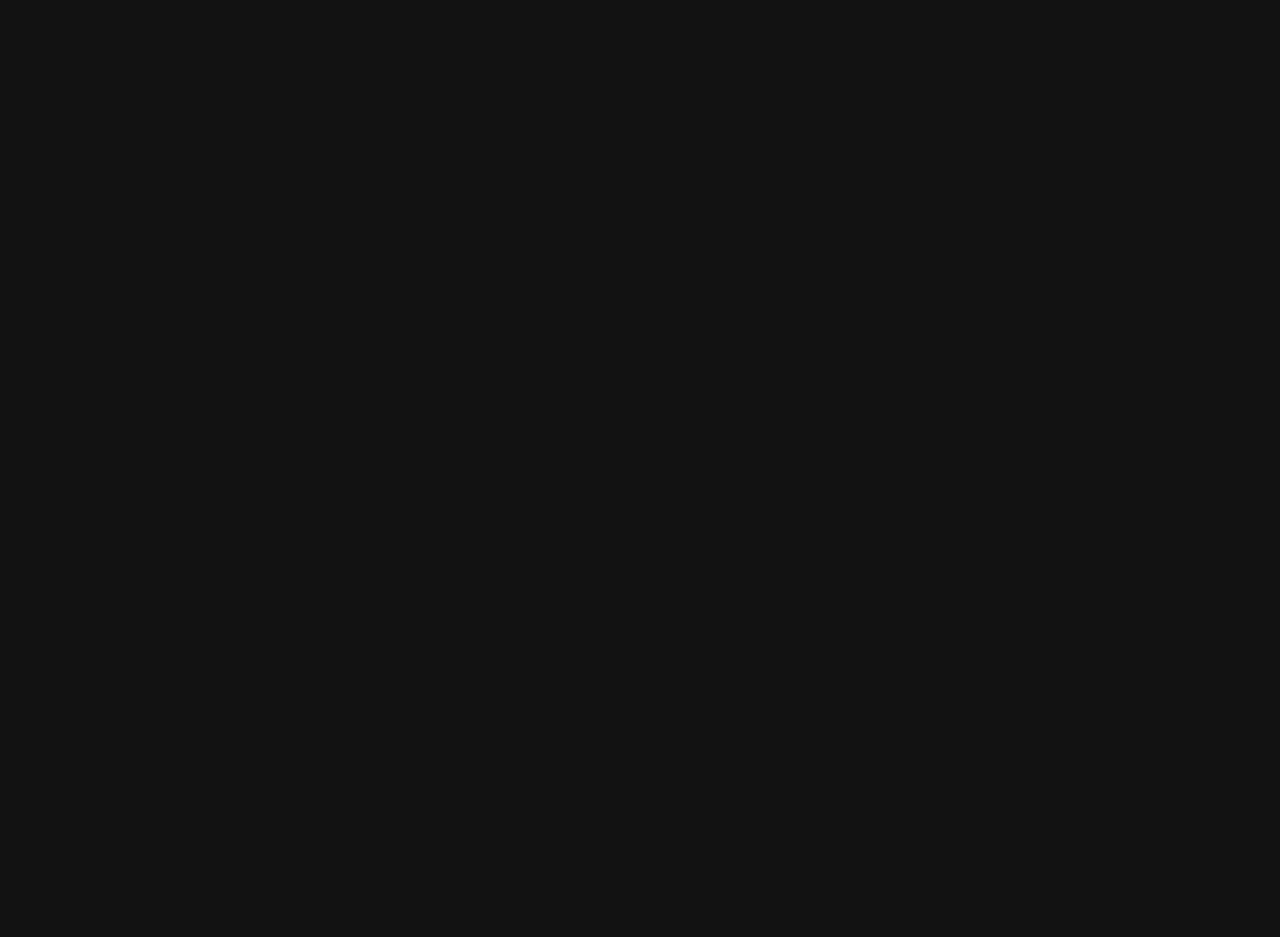
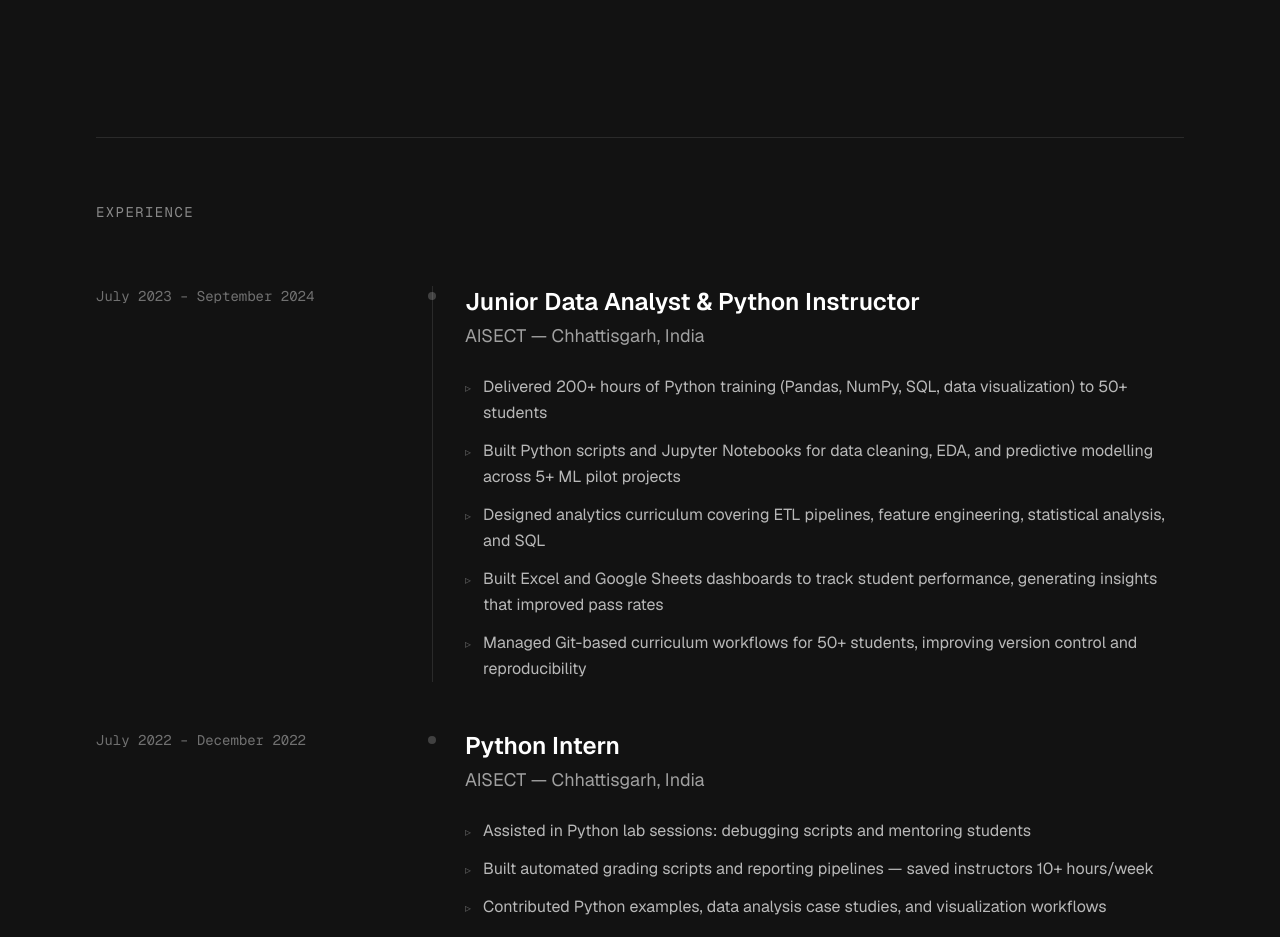
Before and after one commit to Simarjit1303/portfolio, a Next.js app: page / in a window 1280 px wide. Shown: the part 1860-2797 px from the top of the page. Built offline with nearby package versions, Linux system fonts and the light colour scheme.

Commit message:
feat: add experience, education, and skills sections

```diff
--- a/src/app/page.tsx
+++ b/src/app/page.tsx
@@ -1,6 +1,9 @@
 import ScrollyCanvas from "@/components/ScrollyCanvas";
 import Overlay from "@/components/Overlay";
 import Projects from "@/components/Projects";
+import Experience from "@/components/Experience";
+import Education from "@/components/Education";
+import Skills from "@/components/Skills";
 
 export default function Home() {
   return (
@@ -10,6 +13,9 @@ export default function Home() {
         <Overlay />
       </div>
       <Projects />
+      <Experience />
+      <Education />
+      <Skills />
     </main>
   );
 }
--- /dev/null
+++ b/src/components/Education.tsx
@@ -0,0 +1,37 @@
+export default function Education() {
+  const education = [
+    {
+      degree: "MSc Data Science, AI & Digital Business",
+      institution: "GISMA University of Applied Sciences",
+      location: "Potsdam, Germany",
+      duration: "September 2024 – Present"
+    },
+    {
+      degree: "Bachelor of Computer Applications",
+      institution: "Kalinga University",
+      location: "Raipur, India",
+      duration: "July 2020 – June 2023"
+    }
+  ];
+
+  return (
+    <section className="relative z-20 bg-[#121212] py-24 px-8 md:px-24">
+      <div className="max-w-7xl mx-auto border-t border-white/10 pt-16">
+        <h3 className="text-sm font-mono tracking-widest text-white/50 uppercase mb-16">
+          Education
+        </h3>
+
+        <div className="grid grid-cols-1 md:grid-cols-2 gap-8">
+           {education.map((edu, i) => (
+             <div key={i} className="p-8 rounded-2xl backdrop-blur-md bg-white/[0.02] border border-white/5 hover:bg-white/[0.04] transition-colors duration-500">
+               <p className="text-white/40 font-mono text-sm mb-4">{edu.duration}</p>
+               <h4 className="text-2xl font-semibold text-white mb-2">{edu.degree}</h4>
+               <p className="text-white/70 mb-1">{edu.institution}</p>
+               <p className="text-white/50 text-sm">{edu.location}</p>
+             </div>
+           ))}
+        </div>
+      </div>
+    </section>
+  );
+}
--- /dev/null
+++ b/src/components/Experience.tsx
@@ -0,0 +1,61 @@
+export default function Experience() {
+  const experiences = [
+    {
+      role: "Junior Data Analyst & Python Instructor",
+      company: "AISECT",
+      location: "Chhattisgarh, India",
+      duration: "July 2023 – September 2024",
+      bullets: [
+        "Delivered 200+ hours of Python training (Pandas, NumPy, SQL, data visualization) to 50+ students",
+        "Built Python scripts and Jupyter Notebooks for data cleaning, EDA, and predictive modelling across 5+ ML pilot projects",
+        "Designed analytics curriculum covering ETL pipelines, feature engineering, statistical analysis, and SQL",
+        "Built Excel and Google Sheets dashboards to track student performance, generating insights that improved pass rates",
+        "Managed Git-based curriculum workflows for 50+ students, improving version control and reproducibility"
+      ]
+    },
+    {
+      role: "Python Intern",
+      company: "AISECT",
+      location: "Chhattisgarh, India",
+      duration: "July 2022 – December 2022",
+      bullets: [
+        "Assisted in Python lab sessions: debugging scripts and mentoring students",
+        "Built automated grading scripts and reporting pipelines — saved instructors 10+ hours/week",
+        "Contributed Python examples, data analysis case studies, and visualization workflows"
+      ]
+    }
+  ];
+
+  return (
+    <section className="relative z-20 bg-[#121212] py-24 px-8 md:px-24">
+      <div className="max-w-7xl mx-auto border-t border-white/10 pt-16">
+        <h3 className="text-sm font-mono tracking-widest text-white/50 uppercase mb-16">
+          Experience
+        </h3>
+
+        <div className="space-y-12">
+          {experiences.map((exp, i) => (
+            <div key={i} className="flex flex-col md:flex-row gap-4 md:gap-16 group">
+              <div className="md:w-1/4 shrink-0">
+                <p className="text-white/40 font-mono text-sm">{exp.duration}</p>
+              </div>
+              <div className="md:w-3/4 relative pb-8 md:pb-0 md:pl-8 md:border-l border-white/10 group-last:border-transparent">
+                 <div className="hidden md:block absolute left-[-5px] top-1.5 w-2 h-2 rounded-full bg-white/20 group-hover:bg-white/60 transition-colors" />
+                 <h4 className="text-2xl font-semibold text-white mb-1">{exp.role}</h4>
+                 <p className="text-white/60 text-lg mb-6">{exp.company} — {exp.location}</p>
+                 <ul className="space-y-3">
+                   {exp.bullets.map((bullet, j) => (
+                     <li key={j} className="text-white/70 leading-relaxed flex items-start gap-3">
+                       <span className="text-white/30 mt-1.5 text-xs">▹</span>
+                       <span>{bullet}</span>
+                     </li>
+                   ))}
+                 </ul>
+              </div>
+            </div>
+          ))}
+        </div>
+      </div>
+    </section>
+  );
+}
--- /dev/null
+++ b/src/components/Skills.tsx
@@ -0,0 +1,111 @@
+export default function Skills() {
+  const categories = [
+    { name: "Programming", skills: "Python, SQL, R, C++, Google BigQuery, DAX" },
+    { name: "AI & Machine Learning", skills: "Pandas, NumPy, Scikit-learn, TensorFlow, Keras, PyTorch, HuggingFace Transformers, OpenCV, XGBoost, NLP, Text Classification, ANN, CNN, RNN" },
+    { name: "LLMs & Generative AI", skills: "OpenAI API, LangChain, LlamaIndex, RAG Architecture, Streamlit, FastAPI" },
+    { name: "Cloud & DevOps", skills: "AWS EC2, Google Cloud, Docker, Linux, Git, CI/CD, GitHub Actions, Cloudflare, Nginx" },
+    { name: "Data Engineering", skills: "ETL pipeline design, Feature engineering, EDA, Time-series analysis, Data validation, Hyperparameter tuning, Cross-validation" },
+    { name: "Business Intelligence", skills: "Power BI, Tableau, Matplotlib, Seaborn, Plotly, Excel, Google Sheets" },
+    { name: "Databases", skills: "MySQL, SQLite, MongoDB, BigQuery" },
+  ];
+
+  const certifications = [
+    "PL-300: Microsoft Power BI Data Analyst (Microsoft)",
+    "Google Advanced Data Analytics (Google)",
+    "Google AI Professional Certificate (Google)",
+    "Google Prompting Essentials (Google)",
+    "Google Cloud Data Analytics (Google)",
+    "Data Analyst in Power BI (DataCamp - In Progress)",
+    "R Programming (Udemy)",
+    "Introduction to Programming Using Python (Udemy)",
+    "Google Data Analysis (Google Career Certificates)"
+  ];
+
+  const currentlyLearning = [
+    "LangChain & LlamaIndex",
+    "Vector Databases (ChromaDB, Pinecone)",
+    "MLflow & Experiment Tracking",
+    "GitHub Actions & CI/CD",
+    "Power BI (DataCamp Professional Path)",
+    "Google Cloud Data Analytics"
+  ];
+
+  return (
+    <section className="relative z-20 bg-[#121212] py-24 px-8 md:px-24">
+      <div className="max-w-7xl mx-auto border-t border-white/10 pt-16">
+        <h3 className="text-sm font-mono tracking-widest text-white/50 uppercase mb-16">
+          Skills & Certifications
+        </h3>
+
+        <div className="grid grid-cols-1 lg:grid-cols-3 gap-16">
+
+          {/* Tech Stack */}
+          <div className="lg:col-span-2">
+            <h4 className="text-xl font-semibold text-white mb-8">Technical Output</h4>
+            <div className="space-y-8">
+              {categories.map((cat, i) => (
+                <div key={i}>
+                  <h5 className="text-white/60 text-sm font-mono uppercase tracking-wider mb-3">{cat.name}</h5>
+                  <div className="flex flex-wrap gap-2">
+                    {cat.skills.split(', ').map((skill, j) => (
+                      <span key={j} className="text-sm text-white/80 bg-white/5 border border-white/10 rounded-full px-4 py-1.5 hover:bg-white/10 transition-colors">
+                        {skill}
+                      </span>
+                    ))}
+                  </div>
+                </div>
+              ))}
+            </div>
+          </div>
+
+          {/* Right Column */}
+          <div className="space-y-16">
+
+            {/* Certifications */}
+            <div>
+              <h4 className="text-xl font-semibold text-white mb-8">Certifications</h4>
+              <ul className="space-y-3">
+                {certifications.map((cert, i) => (
+                  <li key={i} className="text-white/70 text-sm flex items-start gap-3 leading-relaxed">
+                     <span className="text-white/30 mt-1 text-xs">▹</span>
+                     <span>{cert}</span>
+                  </li>
+                ))}
+              </ul>
+            </div>
+
+            {/* Currently Learning */}
+            <div>
+              <h4 className="text-xl font-semibold text-white mb-8">Currently Learning</h4>
+              <ul className="space-y-3">
+                {currentlyLearning.map((item, i) => (
+                  <li key={i} className="text-white/70 text-sm flex items-start gap-3 leading-relaxed">
+                     <span className="text-white/30 mt-1 text-xs">▹</span>
+                     <span>{item}</span>
+                  </li>
+                ))}
+              </ul>
+            </div>
+
+            {/* Languages */}
+            <div>
+              <h4 className="text-xl font-semibold text-white mb-8">Languages</h4>
+              <div className="space-y-4">
+                <div className="flex justify-between items-center border-b border-white/5 pb-2">
+                  <span className="text-white/80">English</span>
+                  <span className="text-white/40 text-sm font-mono tracking-widest uppercase">Professional</span>
+                </div>
+                <div className="flex justify-between items-center border-b border-white/5 pb-2">
+                  <span className="text-white/80">German</span>
+                  <span className="text-white/40 text-sm font-mono tracking-widest uppercase">Basic</span>
+                </div>
+              </div>
+            </div>
+
+          </div>
+
+        </div>
+      </div>
+    </section>
+  );
+}
```
